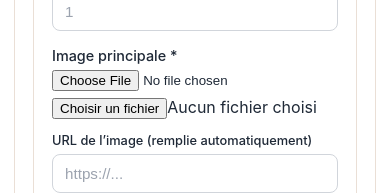
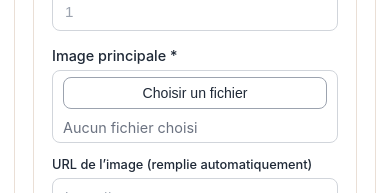
Before and after one commit to Spupuce/Crackers-by-VB, a Next.js app: page /administration/produit/nouveau in a window 390 px wide. Shown: the part 651-844 px from the top of the page. Built offline with nearby package versions, Linux system fonts and the light colour scheme; no server answers.

Commit message:
Masque le champ fichier natif et aligne le contrôle upload personnalisé du formulaire produit

```diff
--- a/styles/AdminProductForm.module.css
+++ b/styles/AdminProductForm.module.css
@@ -92,6 +92,63 @@
 .fileInput {
   cursor: pointer;
   padding: 8px 12px;
+}
+
+.hiddenFileInput {
+  display: none;
+}
+
+.fileControl {
+  min-height: 46px;
+  display: flex;
+  align-items: center;
+  gap: 10px;
+  width: 100%;
+  padding: 6px 10px;
+  background-color: var(--color-white);
+  border: 1px solid var(--color-gray-300);
+  border-radius: 8px;
+  transition: border-color 0.2s ease, box-shadow 0.2s ease;
+}
+
+.fileControl:focus-within {
+  border-color: var(--color-primary);
+  box-shadow: 0 0 0 3px var(--color-status-primary-bg);
+}
+
+.fileButton {
+  flex-shrink: 0;
+  height: 32px;
+  padding: 0 12px;
+  border: 1px solid var(--color-gray-400);
+  border-radius: 8px;
+  background-color: var(--color-white);
+  color: var(--color-gray-800);
+  font-size: 0.88rem;
+  font-weight: 500;
+  cursor: pointer;
+  transition:
+    border-color 0.2s ease,
+    background-color 0.2s ease,
+    color 0.2s ease,
+    transform 0.15s ease;
+}
+
+.fileButton:hover {
+  border-color: var(--color-primary);
+  color: var(--color-primary-dark);
+  background-color: var(--color-gray-50);
+  transform: translateY(-1px);
+}
+
+.fileName {
+  min-width: 0;
+  flex: 1;
+  font-size: 0.9rem;
+  color: var(--color-text-soft);
+  white-space: nowrap;
+  overflow: hidden;
+  text-overflow: ellipsis;
 }
 
 .input::placeholder,
@@ -499,6 +556,22 @@ select.input:focus {
     width: 100%;
     justify-content: center;
   }
+
+  .fileControl {
+    align-items: flex-start;
+    flex-direction: column;
+  }
+
+  .fileButton {
+    width: 100%;
+  }
+
+  .fileName {
+    width: 100%;
+    white-space: normal;
+    overflow: visible;
+    text-overflow: initial;
+  }
 }
 
 @media (max-width: 520px) {
```
Also changed, not shown: 1 other file (tests, documents, lock files or other folders).
